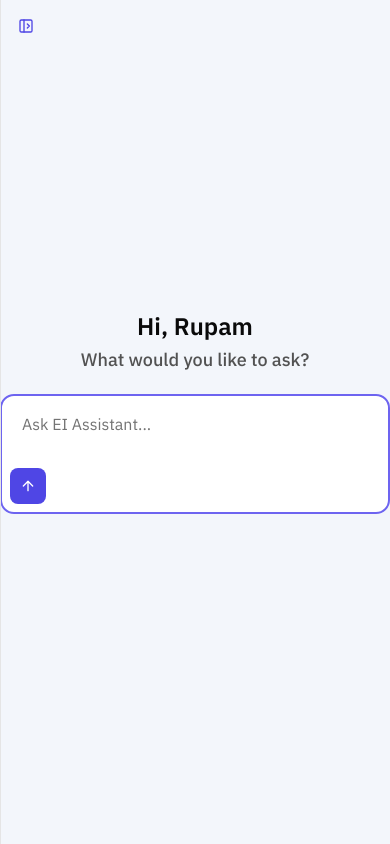
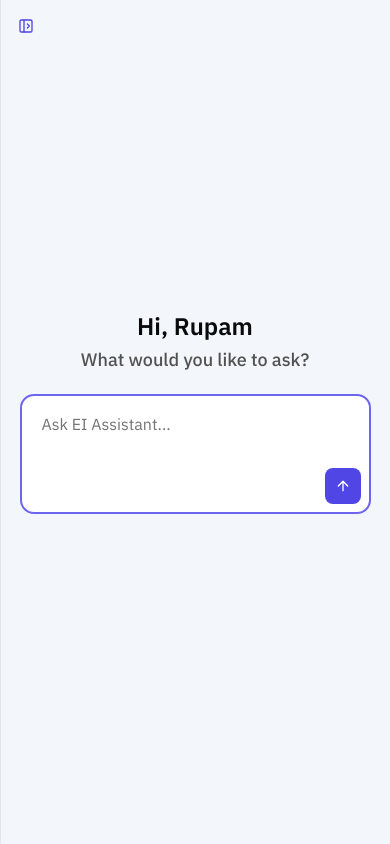
Before and after one commit to Kartik8Dwivedi/Insight-Frontend, a Next.js app: page /chat in a window 390 px wide. Built offline with nearby package versions, Linux system fonts and the light colour scheme.

Commit message:
fix: small ui and text change

```diff
--- a/app/chat/page.tsx
+++ b/app/chat/page.tsx
@@ -58,7 +58,7 @@ const NewChatPage = () => {
 			<p className="text-neutral-600 text-lg font-medium text-center mb-5">
 				What would you like to ask?
 			</p>
-			<div className="bg-background w-full max-w-[700px] mx-auto flex gap-2 rounded-xl mb-5">
+			<div className="bg-background w-full sm:max-w-[700px] max-w-[90vw]  mx-auto  flex gap-2 rounded-xl mb-5">
 				<div className="rounded-xl border-ei-accent-mid border-2 w-full p-2">
 					<Textarea
 						ref={textareaRef}
@@ -67,6 +67,7 @@ const NewChatPage = () => {
 						value={prompt}
 						onChange={(e) => setPrompt(e.target.value)}
 					/>
+					<div className="flex justify-end">
 						<Button
 							ref={buttonRef}
 							size="icon-lg"
@@ -76,6 +77,7 @@ const NewChatPage = () => {
 						>
 							<ArrowUp />
 						</Button>
+					</div>
 				</div>
 			</div>
 			{/* <div className="w-full max-w-[700px] mx-auto flex flex-wrap gap-2 px-2 mb-5">
--- a/components/pages/dashboard/dashboard-page.tsx
+++ b/components/pages/dashboard/dashboard-page.tsx
@@ -98,7 +98,7 @@ const DashboardPage = () => {
 
             <div className="text-center py-4 border-t border-border">
               <p className="text-sm text-muted-foreground">
-                Data based on JEE Main pattern analysis (2021–2025) •{' '}
+                Data based on JEE Main pattern analysis (2002–2025) •{' '}
                 <span className="font-mono">{stats.totalQuestions}</span> of{' '}
                 <span className="font-mono">{allData.length}</span> questions selected
               </p>
```
Lines whose indentation alone changed are shown as unchanged.
